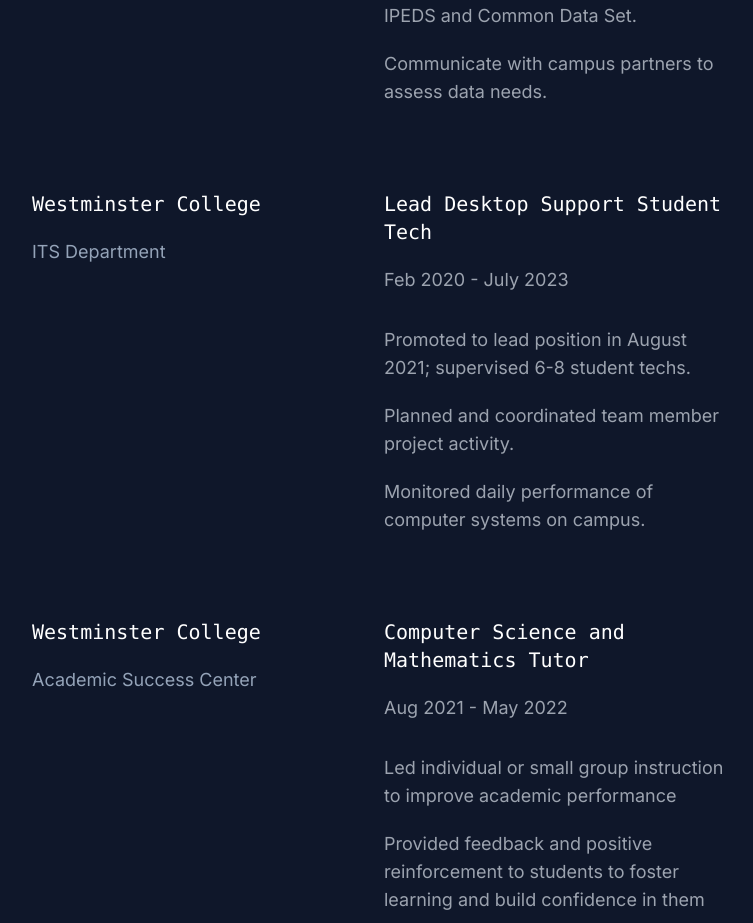
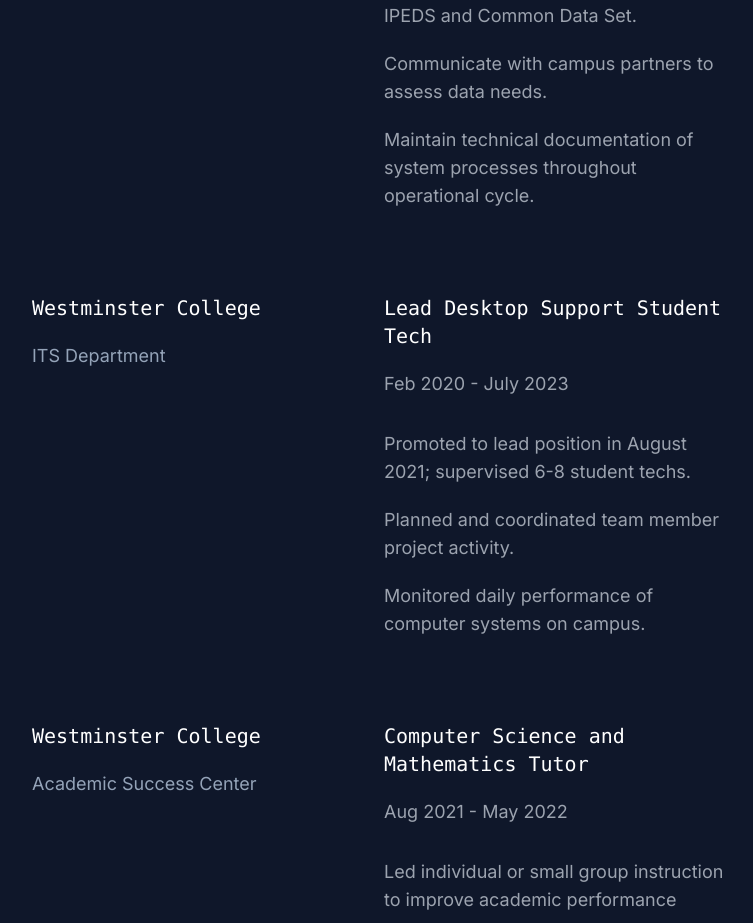
Before and after one commit to mctripp10/mctripp10.github.io, a Next.js app: page / in a window 1280 px wide. Shown: the part 6210-7133 px from the top of the page, without its empty margins (256-1009 px from the left). Built offline with nearby package versions, Linux system fonts and the light colour scheme.

Commit message:
Update Data & Systems Analyst desc

```diff
--- a/components/ExperienceSection.jsx
+++ b/components/ExperienceSection.jsx
@@ -13,7 +13,8 @@
         `Uphold high standards of data integrity through the daily maintenance and analysis of college data systems.
         Write queries to pull data from institutional databases using SQL and other database tools.
         Coordinate data collection for surveys and other data requests, including the IPEDS and Common Data Set.
-        Communicate with campus partners to assess data needs.`
+        Communicate with campus partners to assess data needs.
+        Maintain technical documentation of system processes throughout operational cycle.`
     },
     {
         id: 2,
```
